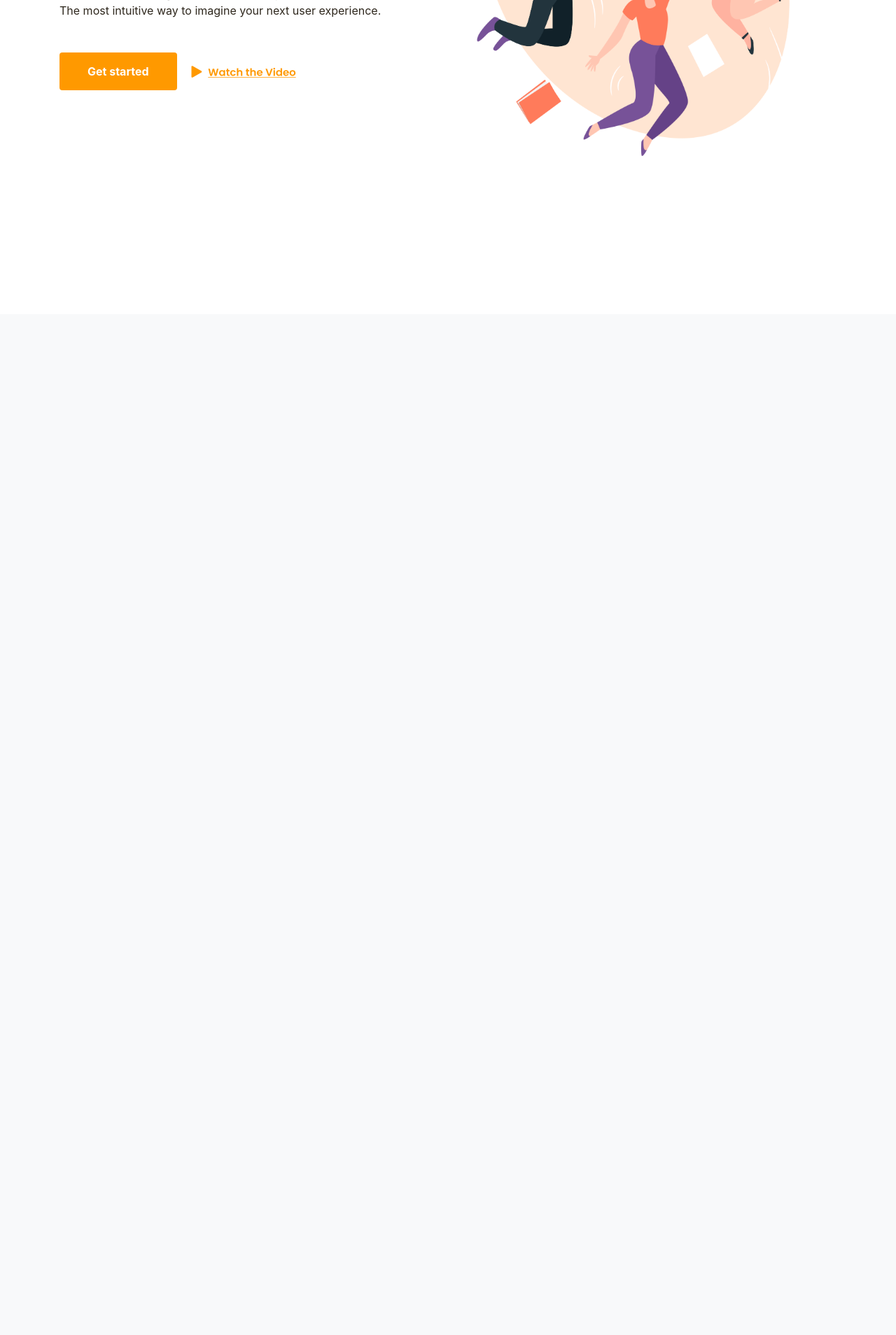
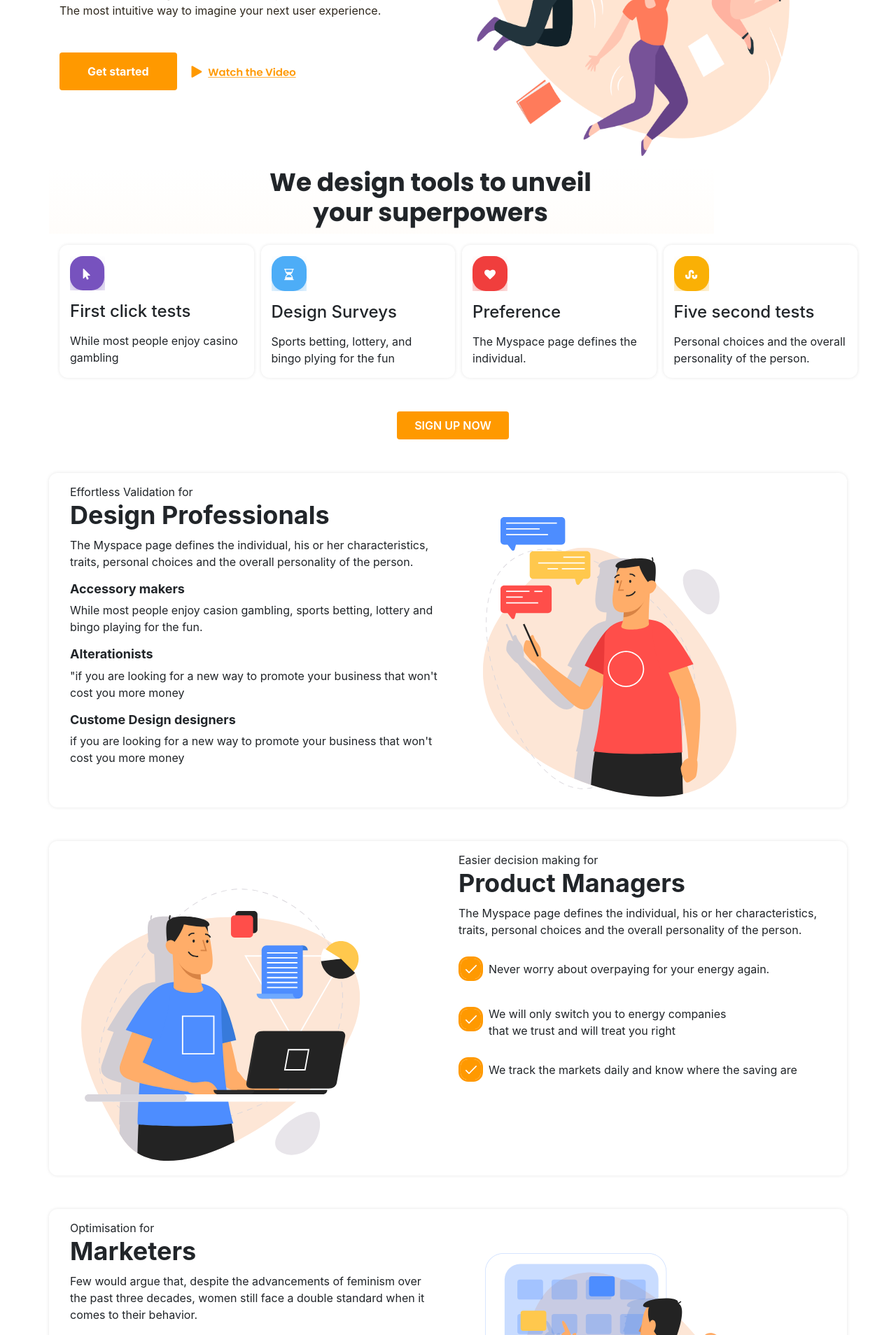
Before and after one commit to baha-udin/page-bootstrap-deploy-to-netifly, a PHP site: page / in a window 1280 px wide. Shown: the part 351-2259 px from the top of the page at 70% size. Before the commit the page ends 574 px from the top, so only its background shows below. Run offline with PHP 8.4, Linux system fonts and the light colour scheme.

Commit message:
add section role

```diff
--- a/css/style.css
+++ b/css/style.css
@@ -48,3 +48,94 @@ body{
 .nav-item{
     margin-left: 10px;
 }
+.nav-link:hover {
+    background-color: #f3f3f3;
+    border-radius: 2px;
+}
+.title-fitur {
+    position: relative;
+    width: 100%;
+}
+.title-fitur h1{
+    text-align: center;
+    font-family: 'Poppins';
+    font-weight: 800;
+    font-size: 36px;
+    margin-left: 140px;
+}
+.background-fitur{
+    background-image: url('images/asset/Bg.svg') !important;
+}
+.list-fitur {
+    border: none;
+    box-shadow: 0px 0px 5px rgba(0, 0, 0, 0.1);
+    margin-right: 10px;
+    position: relative;
+    border-radius: 12px;
+}
+.list-fitur:hover{
+    cursor: pointer;
+    -webkit-transition: all .3s;
+    transition: all .5s;
+    background-color: rgb(6, 64, 150);
+    color: white;
+}
+
+.btn-signUp2{
+    margin-left: 14px;
+    font-weight: 600;
+    color: #ffffff;
+    font-size: 16px;
+    padding: 8px 25px;
+    border: none;
+    background-color: #FF9900;
+    border-radius: 4px;
+    text-align: center;
+    transition: color .15s ease-in-out;
+    justify-content: center;
+}
+.btn-signUp2:hover {
+    color: #ffe8c5;
+    background-color: #FF9900;
+}
+.contain-text span {
+    margin-top: 0;
+}
+
+.contain-text h1{
+    font-size: 36px;
+    font-weight: bold;
+}
+.contain-text h5{
+    margin-top: 10px;
+    font-size: 18px;
+    font-weight: bold;
+}
+.contain-text p{
+    font-size: 16px;
+}
+.contain-jobs {
+    box-shadow: 0px 0px 5px rgba(0, 0, 0, 0.1);
+    border: none;
+    border-radius: 12px;
+    padding: 15px;
+    -webkit-transition: all .3s;
+    transition: all .3s;
+}
+.contain-jobs:hover {
+    background-color: #00ccb1;
+    color: white;
+}
+.text-list{
+    display: flex;
+    align-items: center;
+}
+.section-teams{
+    width: 80%;
+}
+.img-teams{
+    margin-left: 160px;
+    width: 100%;
+    justify-content: center;
+    padding: 40px;
+}
--- a/index.html
+++ b/index.html
@@ -62,7 +62,104 @@
             </div>
         </div>
     </div>
-
+    <!-- section fitur -->
+    <div class="head-fitur">
+      <div class="container">
+        <div class="row">
+          <div class="title-fitur col-12 col-lg-10 text-center mt-3 background-fitur">
+            <h1 class="align-self-center">We design tools to unveil <br> your superpowers</h1>
+          </div>
+        </div>
+        <div class="d-flex mt-3">
+          <div class="col-3 list-fitur ">
+            <img src="images/asset/icon-1.svg" width=50 class="mt-3" alt="">
+            <h4 class="mt-3">First click tests</h4>
+            <p class="mt-3">While most people enjoy casino gambling</p>
+          </div>
+          <div class="col-3 list-fitur ">
+            <img class="mt-3" src="images/asset/icon-2.svg" width=50 alt="">
+            <h4 class="mt-3">Design Surveys</h4>
+            <p class="mt-3">Sports betting, lottery, and bingo plying for the fun</p>
+          </div>
+          <div class="col-3 list-fitur ">
+            <img src="images/asset/icon-3.svg" class="mt-3" width=50 alt="">
+            <h4 class="mt-3">Preference</h4>
+            <p class="mt-3">The Myspace page defines the individual.</p>
+          </div>
+          <div class="col-3 list-fitur ">
+            <img src="images/asset/icon-4.svg" class="mt-3" width=50 alt="">
+            <h4 class="mt-3">Five second tests</h4>
+            <p class="mt-3">Personal choices and the overall personality of the person.</p>
+          </div>
+        </div>
+        <div class="text-center">
+          <button class="btn btn-signUp2 mt-5">SIGN UP NOW</button>
+        </div>
+      </div>
+    </div>
+    <!-- section jobs -->
+    <div class="head-job">
+      <div class="container">
+        <!-- bagian 1 -->
+        <div class="row d-flex mt-5 contain-jobs">
+          <div class="col-6 contain-text">
+            <span>Effortless Validation for</span>
+            <h1>Design Professionals</h1>
+            <p>The Myspace page defines the individual, his or her characteristics, traits, personal choices and the overall personality of the person. </p>
+            <h5>Accessory makers</h5>
+            <p>While most people enjoy casion gambling, sports betting, lottery and bingo playing for the fun.</p>
+            <h5>Alterationists</h5>
+            <p>"if you are looking for a new way to promote your business that won't cost you more money</p>
+            <h5>Custome Design designers</h5>
+            <p>if you are looking for a new way to promote your business that won't cost you more money</p>
+          </div>
+          <div class="col-6 mt-5">
+              <img class="ml-3" width="400" height="400" src="images/asset/ilustration/1.svg" alt="">
+          </div>
+        </div>
+        <!-- bagian 2 -->
+        <div class="row d-flex mt-5 contain-jobs">
+          <div class="col-6 mt-5">
+            <img class="ml-3" width="400" height="400" src="images/asset/ilustration/2.svg" alt="">
+        </div>
+          <div class="col-6 contain-text">
+            <span>Easier decision making for</span>
+            <h1>Product Managers</h1>
+            <p>The Myspace page defines the individual, his or her characteristics, traits, personal choices and the overall personality of the person. </p>
+            <div class="text-list">
+              <img src="images/asset/checklist.svg" width="35" alt="">
+              <p class="ml-2 mt-3">Never worry about overpaying for your energy again.</p>
+            </div>
+            <div class="text-list">
+              <img src="images/asset/checklist.svg" width="35" alt="">
+              <p class="ml-2 mt-4">We will only switch you to energy companies <br> that we trust and will treat you right</p>
+            </div>
+            <div class="text-list">
+              <img src="images/asset/checklist.svg" width="35" alt="">
+              <p class="ml-2 mt-3">We track the markets daily and know where the saving are</p>
+            </div>
+          </div>
+        </div>
+        <!-- bagian 3 -->
+        <div class="row d-flex mt-5 contain-jobs">
+          <div class="col-6 contain-text">
+            <span>Optimisation for</span>
+            <h1>Marketers</h1>
+            <p>Few would argue that, despite the advancements of feminism over the past three decades, women still face a double standard when it comes to their behavior. </p>
+            <h5>Accessory makers</h5>
+            <p>While most people enjoy casion gambling, sports betting, lottery and bingo playing for the fun.</p>
+            <h5>Alterationists</h5>
+            <p>"if you are looking for a new way to promote your business that won't cost you more money</p>
+            <h5>Custome Design designers</h5>
+            <p>if you are looking for a new way to promote your business that won't cost you more money</p>
+          </div>
+          <div class="col-6 mt-5">
+              <img class="ml-3" width="400" height="400" src="images/asset/ilustration/3.svg" alt="">
+          </div>
+        </div>
+      </div>
+    </div>
+    <br><br><br><br><br><br><br>
 <!--
     <script src="js/bootstrap.js"></script> -->
     <script src="https://code.jquery.com/jquery-3.5.1.slim.min.js" integrity="sha384-DfXdz2htPH0lsSSs5nCTpuj/zy4C+OGpamoFVy38MVBnE+IbbVYUew+OrCXaRkfj" crossorigin="anonymous"></script>
```
Also changed, not shown: images/asset/Bg.svg (added), images/asset/checklist.svg (added), images/asset/icon-1.svg (added), images/asset/icon-2.svg (added), images/asset/icon-3.svg (added), images/asset/icon-4.svg (added), images/asset/ilustration/1.svg (added), images/asset/ilustration/2.svg (added), images/asset/ilustration/3.svg (added), images/asset/ilustration/4.svg (added).
